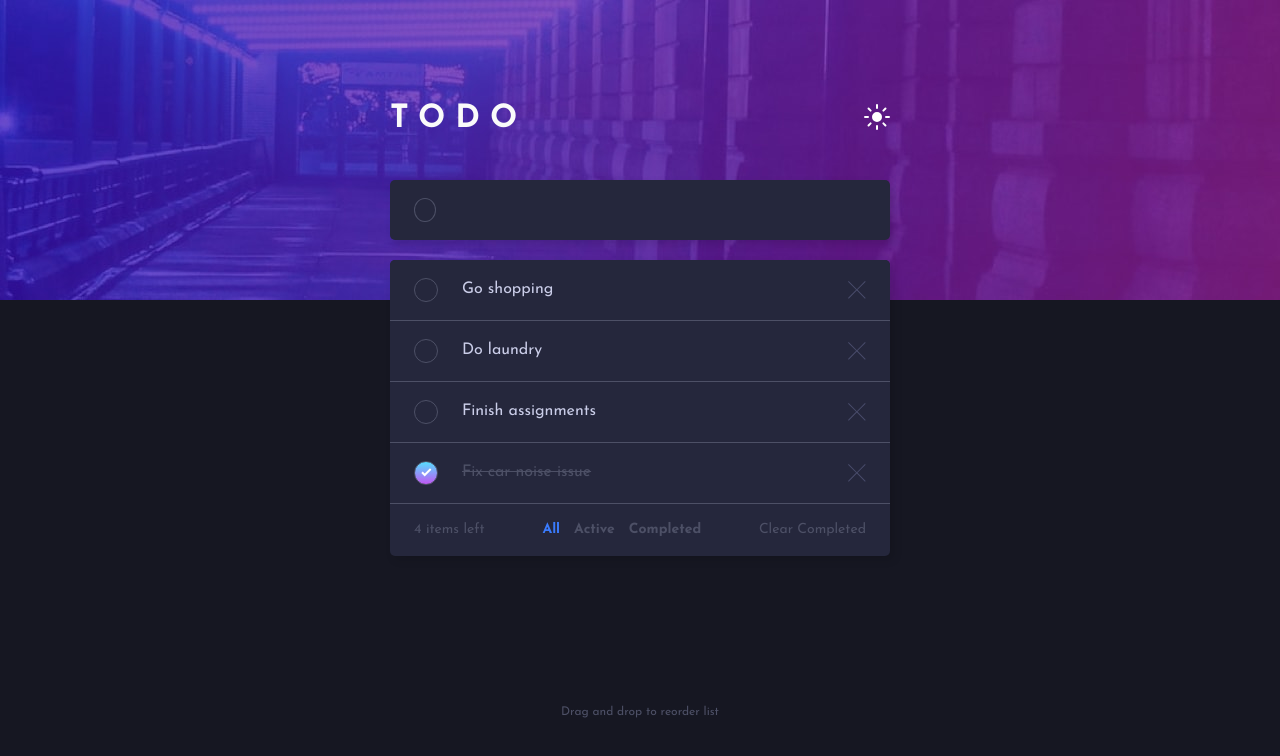
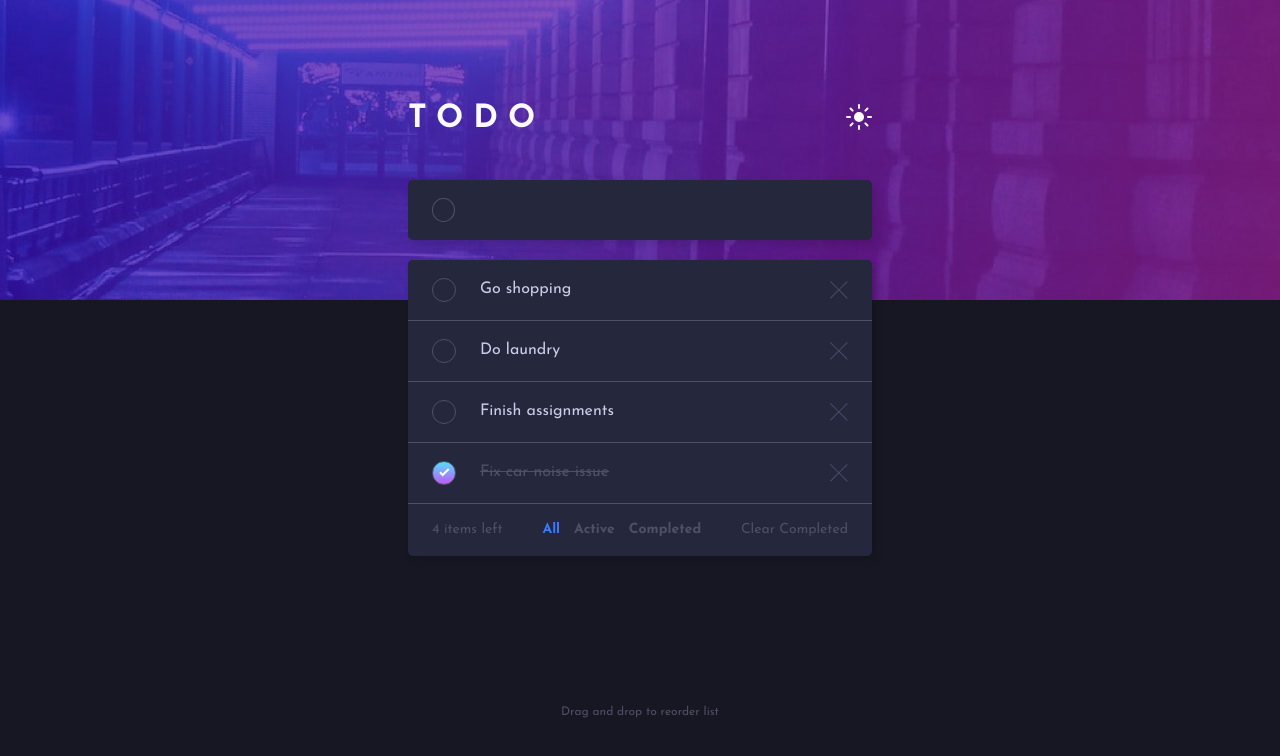
Before and after one commit to JaneMoroz/frontend-mentor-todo-app, a React (Create React App) app: page / in a window 1280 px wide. Shown: the top 756 px of the page. Built offline with nearby package versions, Linux system fonts and the light colour scheme.

Commit message:
fix: fix styles

```diff
--- a/src/components/layout.tsx
+++ b/src/components/layout.tsx
@@ -1,17 +1,16 @@
 // Styled components
 import { createGlobalStyle, ThemeProvider } from "styled-components";
 import { normalize } from "styled-normalize";
+import { Background, Container } from "../styles/globalStyles";
 
-// Images
-import imageDark from "../assets/images/bg-desktop-dark.jpg";
-import imageLight from "../assets/images/bg-desktop-light.jpg";
-
-// Styled Components
-import { Background, Container } from "../styles/globalStyles";
+// Themes
+import { darkTheme } from "../styles/themes/dark";
+import { lightTheme } from "../styles/themes/light";
 
 // Context
 import { useGlobalContext } from "../context/context";
 
+// Types
 type ThemeType = {
   background: string;
   listBackground: string;
@@ -23,6 +22,11 @@ type ThemeType = {
   image: string;
 };
 
+type LayoutProps = {
+  children: React.ReactNode;
+};
+
+// Global style
 const GlobalStyle = createGlobalStyle<{ theme: ThemeType }>`
   ${normalize}
   * {
@@ -47,7 +51,8 @@ const GlobalStyle = createGlobalStyle<{ theme: ThemeType }>`
     font-weight: 400;
   }
   main {
-    height: 100vh;
+    position: relative;
+    min-height: 100vh;
     background: ${(props) => props.theme.background};
   }
 
@@ -61,57 +66,22 @@ const GlobalStyle = createGlobalStyle<{ theme: ThemeType }>`
     outline: none;
     cursor: pointer;
   }
+
+  input {
+    border: none;
+    outline: none;
+  }
 `;
 
-interface LayoutProps {
-  children: React.ReactNode;
-}
-
 const Layout: React.FC<LayoutProps> = ({ children }) => {
-  // - Very Dark Blue: #161722
-  // - Very Dark Desaturated Blue: #25273c
-  // - Light Grayish Blue: #cacde8
-  // - Light Grayish Blue (hover): #e4e5f1
-  // - Dark Grayish Blue: #777a92 ???
-  // - Very Dark Grayish Blue: #4d5066
-  // - Very Dark Grayish Blue: #393a4c ???
-
-  const darkTheme: ThemeType = {
-    background: "#161722",
-    listBackground: "#25273c",
-    title: "#fafafa",
-    primary: "#cacde8",
-    secondary: "#4d5066",
-    tertiary: "#4d5066",
-    blue: "#3a7bfd",
-    image: imageDark,
-  };
-
-  // - Very Light Gray: #fafafa
-  // - Very Light Grayish Blue: #e4e5f1
-  // - Light Grayish Blue: #d2d3db ???
-  // - Dark Grayish Blue: #9394a5
-  // - Very Dark Grayish Blue: #484b6a
-  const lightTheme: ThemeType = {
-    background: "#e4e5f1",
-    listBackground: "#fafafa",
-    title: "#fafafa",
-    primary: "#484b6a",
-    secondary: "#9394a5",
-    tertiary: "#d2d3db",
-    blue: "#3a7bfd",
-    image: imageLight,
-  };
-
   const { currentTheme } = useGlobalContext();
 
   return (
     <ThemeProvider theme={currentTheme === "dark" ? darkTheme : lightTheme}>
       <GlobalStyle />
       <main>
-        <Background>
-          <Container>{children}</Container>
-        </Background>
+        <Background></Background>
+        <Container>{children}</Container>
       </main>
     </ThemeProvider>
   );
--- a/src/styles/globalStyles.ts
+++ b/src/styles/globalStyles.ts
@@ -1,26 +1,27 @@
 import styled from "styled-components";
 
 export const Background = styled.div`
+  position: absolute;
+  top: 0;
+  left: 0;
+  width: 100%;
   height: 30rem;
   background-image: url(${(props) => props.theme.image});
   background-size: cover;
 `;
 
 export const Container = styled.div`
-  min-height: 80%;
-  width: 50rem;
-  position: absolute;
-  top: 10%;
-  left: 50%;
-  transform: translate(-50%, 0);
   display: flex;
   flex-direction: column;
   row-gap: 2rem;
+  width: 50rem;
+  min-height: 100vh;
+  padding: 8rem 1.8rem;
+  margin: 0 auto;
 
   @media only screen and (max-width: 37.5em) {
     max-width: 50rem;
     width: 100%;
-    padding: 0 1.8rem;
   }
 `;
 
--- a/src/styles/headerStyles.ts
+++ b/src/styles/headerStyles.ts
@@ -1,6 +1,7 @@
 import styled from "styled-components";
 
 export const Heading = styled.div`
+  z-index: 999;
   h1 {
     color: ${(props) => props.theme.title};
     text-transform: uppercase;
@@ -8,10 +9,6 @@ export const Heading = styled.div`
   }
 
   button {
-    background: none;
-    border: none;
-    outline: none;
-    cursor: pointer;
     padding: 1.2rem 0;
   }
 `;
--- a/src/styles/newTodoStyles.ts
+++ b/src/styles/newTodoStyles.ts
@@ -8,11 +8,11 @@ export const NewTodoForm = styled.form`
   border-radius: 5px;
   padding: 1.8rem 2.4rem;
   box-shadow: 4px 4px 8px rgba(0, 0, 0, 0.125);
+  z-index: 999;
 
   span {
-    display: block;
     height: 2.4rem;
-    width: 2.4rem;
+    width: 2.6rem;
     border-radius: 50%;
     border: 0.5px solid ${(props) => props.theme.secondary};
     background: ${(props) => props.theme.listBackground};
@@ -23,7 +23,5 @@ export const NewTodoInput = styled.input`
   width: 100%;
   margin: 0;
   background: ${(props) => props.theme.listBackground};
-  border: none;
-  outline: none;
   color: ${(props) => props.theme.primary};
 `;
--- /dev/null
+++ b/src/styles/themes/dark.ts
@@ -0,0 +1,13 @@
+// Images
+import imageDark from "../../assets/images/bg-desktop-dark.jpg";
+
+export const darkTheme = {
+  background: "#161722",
+  listBackground: "#25273c",
+  title: "#fafafa",
+  primary: "#cacde8",
+  secondary: "#4d5066",
+  tertiary: "#4d5066",
+  blue: "#3a7bfd",
+  image: imageDark,
+};
--- /dev/null
+++ b/src/styles/themes/light.ts
@@ -0,0 +1,13 @@
+// Image
+import imageLight from "../../assets/images/bg-desktop-light.jpg";
+
+export const lightTheme = {
+  background: "#e4e5f1",
+  listBackground: "#fafafa",
+  title: "#fafafa",
+  primary: "#484b6a",
+  secondary: "#9394a5",
+  tertiary: "#d2d3db",
+  blue: "#3a7bfd",
+  image: imageLight,
+};
--- a/src/styles/todoListStyles.ts
+++ b/src/styles/todoListStyles.ts
@@ -4,6 +4,8 @@ export const TodoListSection = styled.div`
   background: ${(props) => props.theme.listBackground};
   border-radius: 5px;
   box-shadow: 4px 4px 8px rgba(0, 0, 0, 0.125);
+  z-index: 999;
+  margin-bottom: 10rem;
 `;
 
 export const ListFooter = styled.footer`
```
